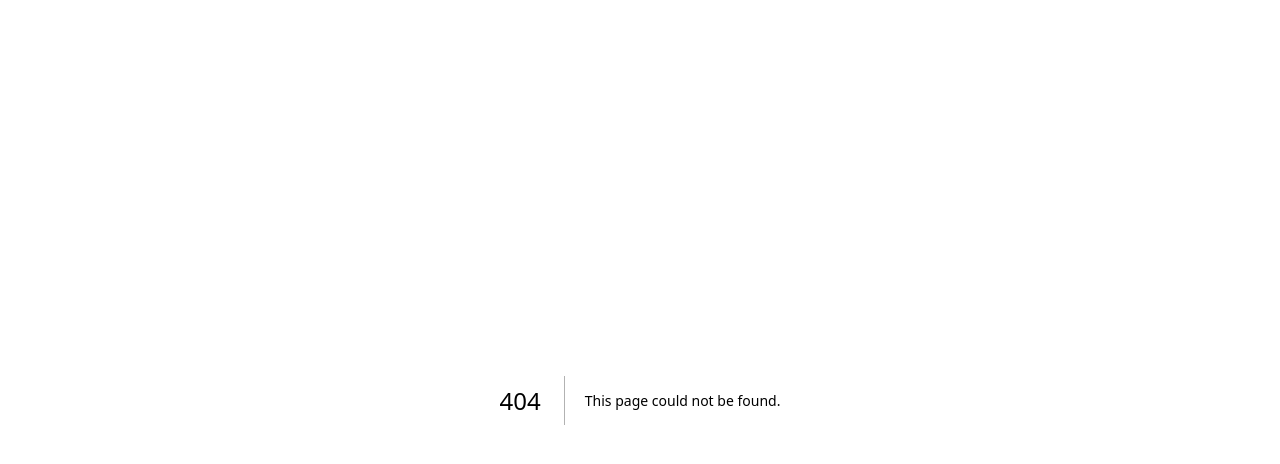
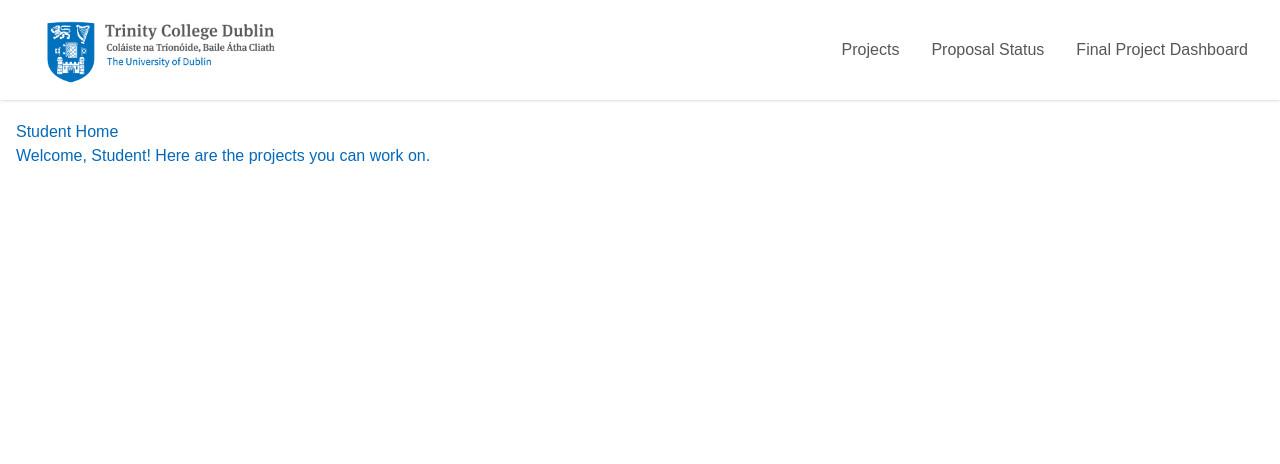
Before and after one commit to FinnCummins/Group13, a Next.js app in the folder frontend/: page /student in a window 1280 px wide. Before the commit this address had no page. Shown: the top 464 px of the page. Built offline with nearby package versions, Linux system fonts and the light colour scheme.

Commit message:
added student page and navbar

```diff
--- /dev/null
+++ b/frontend/src/app/student/page.js
@@ -0,0 +1,18 @@
+"use client";
+
+import { useState } from 'react';
+import StudentNavbar from '@/components/StudentNavbar';
+
+export default function StudentHomePage() {
+
+
+  return (
+    <>
+      <StudentNavbar />
+      <main style={{ padding: '120px 1rem 1rem' }}>
+        <h1>Student Home</h1>
+        <p>Welcome, Student! Here are the projects you can work on.</p>
+      </main>
+    </>
+  );
+}
--- /dev/null
+++ b/frontend/src/components/StudentNavbar.js
@@ -0,0 +1,60 @@
+import { useState } from 'react';
+import { FaBars, FaTimes } from 'react-icons/fa';
+import Link from 'next/link';
+
+export default function StudentNavbar() {
+  const [navOpen, setNavOpen] = useState(false);
+  const toggleNav = () => setNavOpen(!navOpen);
+
+  return (
+    <div className="fixed top-0 w-full h-[100px] flex justify-between items-center px-4 bg-[var(--background)] text-[var(--text)] z-50 shadow">
+      {/* Trinity Logo */}
+      <div>
+        <img src="/Trinity.jpg" alt="Trinity Logo" className="h-22 max-h-[100px] w-auto" />
+      </div>
+
+      {/* Desktop Menu */}
+      <ul className="hidden md:flex">
+        <li className="px-4">
+          <Link href="/student/projects">Projects</Link>
+        </li>
+        <li className="px-4">
+          <Link href="/student/status">Proposal Status</Link>
+        </li>
+        <li className="px-4">
+          <Link href="/student/dashboard">Final Project Dashboard</Link>
+        </li>
+      </ul>
+
+      {/* Hamburger Icon for Mobile */}
+      <div onClick={toggleNav} className="md:hidden z-10 cursor-pointer">
+        {!navOpen ? <FaBars size={30} /> : <FaTimes size={30} />}
+      </div>
+
+      {/* Mobile Menu */}
+      <ul
+        className={
+          !navOpen
+            ? "hidden"
+            : "absolute top-0 left-0 w-full h-screen bg-[var(--background)] text-[var(--text)] flex flex-col justify-center items-center"
+        }
+      >
+        <li className="py-6 text-4xl">
+          <Link href="/student/projects" onClick={toggleNav}>
+          Projects
+          </Link>
+        </li>
+        <li className="py-6 text-4xl">
+          <Link href="/student/status" onClick={toggleNav}>
+          Proposal Status
+          </Link>
+        </li>
+        <li className="py-6 text-4xl">
+          <Link href="/student/dashboard" onClick={toggleNav}>
+          Final Project Dashboard
+          </Link>
+        </li>
+      </ul>
+    </div>
+  );
+}
```
